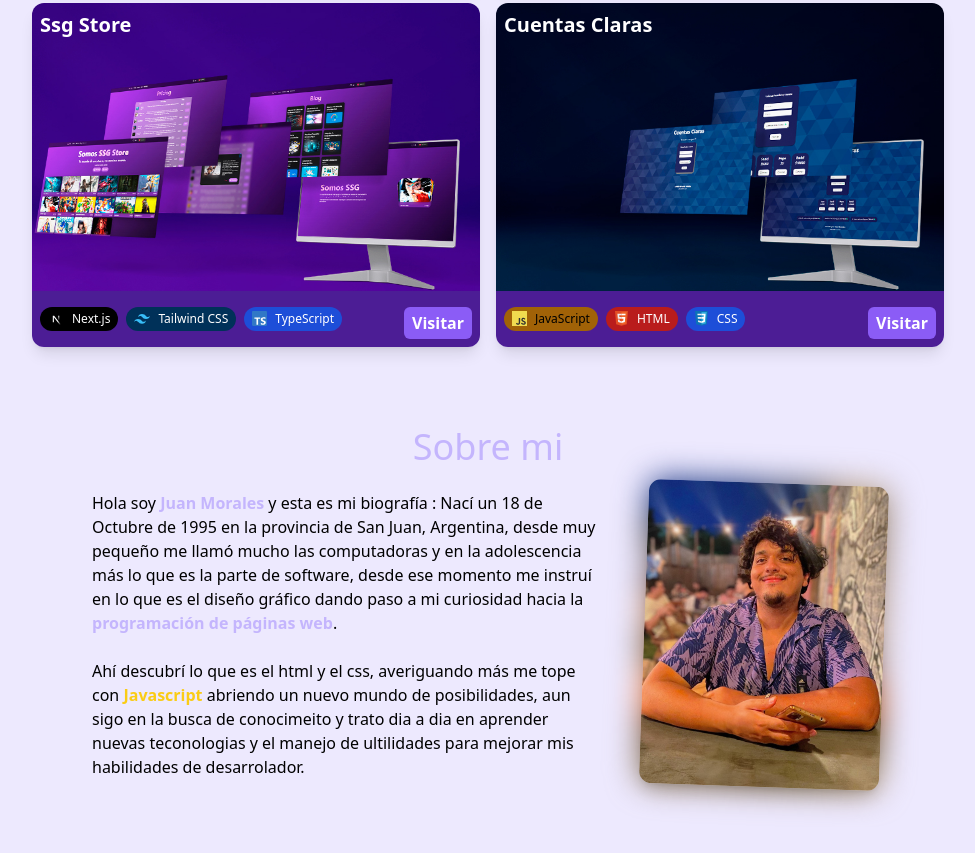
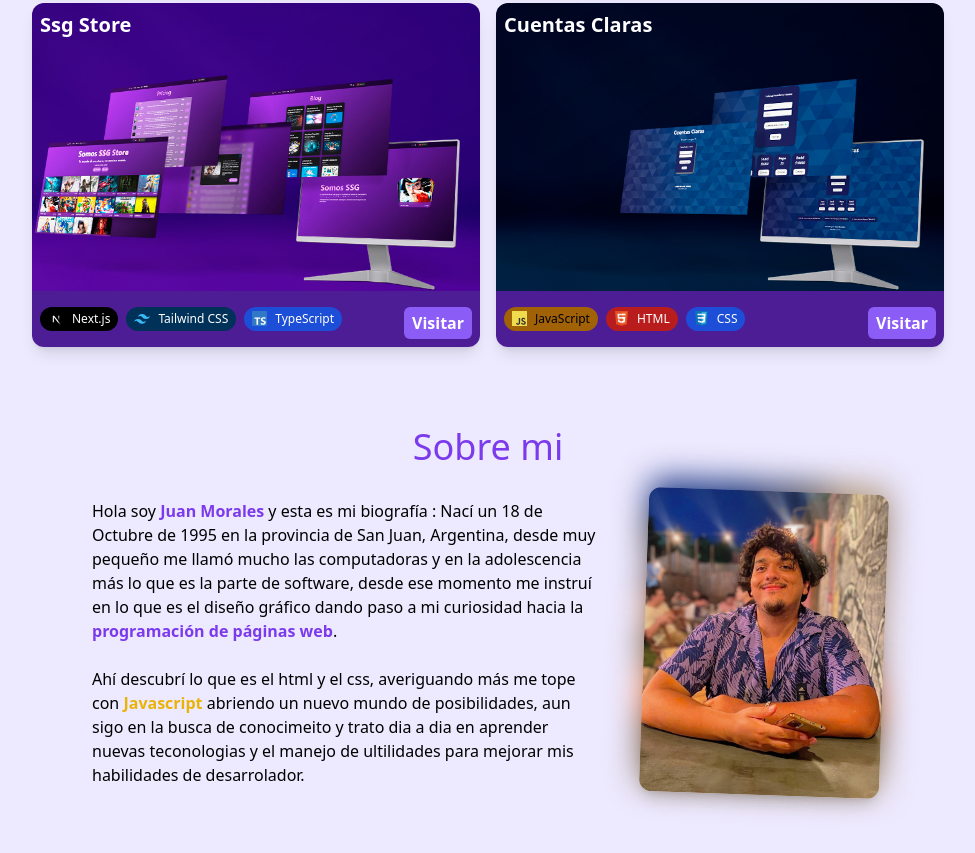
Before and after one commit to Juanmorales1810/portfolioAstro, an Astro site: page / in a window 1280 px wide. Shown: the part 1917-2770 px from the top of the page, without its empty margins (152-1127 px from the left). Before the commit the page ends 2744 px from the top, so only its background shows below. Built offline with nearby package versions, Linux system fonts and the light colour scheme; Astro itself is replaced by a stand-in of ours; what tailwindcss-animated would draw is missing.

```diff
--- a/src/components/Experience.astro
+++ b/src/components/Experience.astro
@@ -27,12 +27,12 @@
     {
         experiencia.map((exp, index) => (
             <li class="mb-10 ms-4">
-                <div class="absolute w-3 h-3 bg-blue-700 rounded-full mt-1.5 -start-1.5 border border-black dark:border-blue-100 dark:bg-blue-100" />
-                <div class="absolute w-3 h-3 bg-blue-200 rounded-full mt-1.5 -start-1.5 border border-white dark:border-blue-100 dark:bg-blue-100 blur-md" />
+                <div class="absolute w-3 h-3 bg-violet-400 rounded-full mt-1.5 -start-1.5 border border-white dark:border-blue-100 dark:bg-blue-100" />
+                <div class="absolute w-3 h-3 bg-violet-700 rounded-full mt-1.5 -start-1.5 border border-white blur-sm dark:border-blue-100 dark:bg-blue-100 dark:blur-md" />
                 <time class="mb-1 text-md font-normal leading-none text-gray-700 dark:text-gray-300">
                     {exp.fecha}
                 </time>
-                <h3 class="text-2xl font-semibold bg-gradient-to-br from-blue-600 to-blue-900 bg-clip-text text-transparent dark:from-violet-200 dark:to-violet-400">
+                <h3 class="text-2xl font-semibold bg-gradient-to-br from-violet-500 to-violet-900 bg-clip-text text-transparent dark:from-violet-200 dark:to-violet-400">
                     {exp.puesto}
                 </h3>
                 <p class="mt-4 text-base font-semibold dark:font-normal text-gray-900 dark:text-gray-200 text-pretty">
--- a/src/components/Hero.astro
+++ b/src/components/Hero.astro
@@ -35,7 +35,7 @@
                     </div>
                 </div>
                 <h1
-                    class="text-4xl font-bold bg-gradient-to-br from-blue-600 to-blue-900 bg-clip-text text-transparent dark:from-violet-300 dark:to-violet-400 drop-shadow-[0_0px_7px_rgba(120,15,100,0.55)] pb-4"
+                    class="text-4xl font-bold bg-gradient-to-br from-violet-500 to-violet-900 bg-clip-text text-transparent dark:from-violet-300 dark:to-violet-400 drop-shadow-[0_0px_7px_rgba(120,15,100,0.55)] pb-4"
                 >
                     Soy Juan Morales.
                 </h1>
--- a/src/components/SobreMi.astro
+++ b/src/components/SobreMi.astro
@@ -3,29 +3,31 @@
 ---
 
 <div
-    class="flex flex-col justify-center items-center gap-4 w-full max-w-5xl md:gap-10 md:flex-row"
+    class="flex flex-col justify-center items-center group gap-4 w-full max-w-5xl md:gap-10 md:flex-row pb-6"
 >
-    <div class="text-md md:w-1/2">
+    <div class="text-md text-black font-medium dark:text-white md:w-1/2">
         <p>
-            Hola soy <strong class="text-violet-300">Juan Morales</strong> y esta
-            es mi biografía : Nací un 18 de Octubre de 1995 en la provincia de San
-            Juan, Argentina, desde muy pequeño me llamó mucho las computadoras y
-            en la adolescencia más lo que es la parte de software, desde ese momento
+            Hola soy <strong class="text-violet-600 dark:text-violet-300"
+                >Juan Morales</strong
+            > y esta es mi biografía : Nací un 18 de Octubre de 1995 en la provincia
+            de San Juan, Argentina, desde muy pequeño me llamó mucho las computadoras
+            y en la adolescencia más lo que es la parte de software, desde ese momento
             me instruí en lo que es el diseño gráfico dando paso a mi curiosidad
-            hacia la <strong class="text-violet-300"
+            hacia la <strong class="text-violet-600 dark:text-violet-300"
                 >programación de páginas web</strong
             >.
         </p>
         <br />
         <p>
             Ahí descubrí lo que es el html y el css, averiguando más me tope con
-            <strong class="text-yellow-400">Javascript</strong> abriendo un nuevo
-            mundo de posibilidades, aun sigo en la busca de conocimeito y trato dia
-            a dia en aprender nuevas teconologias y el manejo de ultilidades para
-            mejorar mis habilidades de desarrolador.
+            <strong class="text-yellow-500 dark:text-yellow-400"
+                >Javascript</strong
+            > abriendo un nuevo mundo de posibilidades, aun sigo en la busca de conocimeito
+            y trato dia a dia en aprender nuevas teconologias y el manejo de ultilidades
+            para mejorar mis habilidades de desarrolador.
         </p>
     </div>
-    <div class="relative group transition-opacity">
+    <div class="relative transition-opacity py-2">
         <img
             src="/SobreMi.jpg"
             alt="Yo en un barcito en San Juan"
--- a/src/components/icons/Arrow.astro
+++ b/src/components/icons/Arrow.astro
@@ -4,13 +4,13 @@
     height="48px"
     viewBox="0 0 24 24"
     fill="none"
-    class="arrow"
+    class="arrow fill-black dark:fill-white"
 >
     <path
         fill-rule="evenodd"
         clip-rule="evenodd"
         d="M7.25007 2.38782C8.54878 2.0992 10.1243 2 12 2C13.8757 2 15.4512 2.0992 16.7499 2.38782C18.06 2.67897 19.1488 3.176 19.9864 4.01358C20.824 4.85116 21.321 5.94002 21.6122 7.25007C21.9008 8.54878 22 10.1243 22 12C22 13.8757 21.9008 15.4512 21.6122 16.7499C21.321 18.06 20.824 19.1488 19.9864 19.9864C19.1488 20.824 18.06 21.321 16.7499 21.6122C15.4512 21.9008 13.8757 22 12 22C10.1243 22 8.54878 21.9008 7.25007 21.6122C5.94002 21.321 4.85116 20.824 4.01358 19.9864C3.176 19.1488 2.67897 18.06 2.38782 16.7499C2.0992 15.4512 2 13.8757 2 12C2 10.1243 2.0992 8.54878 2.38782 7.25007C2.67897 5.94002 3.176 4.85116 4.01358 4.01358C4.85116 3.176 5.94002 2.67897 7.25007 2.38782ZM13 8C13 7.44772 12.5523 7 12 7C11.4477 7 11 7.44772 11 8L11 13.5858L9.70711 12.2929C9.31658 11.9024 8.68342 11.9024 8.29289 12.2929C7.90237 12.6834 7.90237 13.3166 8.29289 13.7071L11.2059 16.6201C11.2209 16.6351 11.2363 16.6497 11.252 16.6637C11.4352 16.87 11.7024 17 12 17C12.2976 17 12.5648 16.87 12.748 16.6637C12.7637 16.6497 12.7791 16.6351 12.7941 16.6201L15.7071 13.7071C16.0976 13.3166 16.0976 12.6834 15.7071 12.2929C15.3166 11.9024 14.6834 11.9024 14.2929 12.2929L13 13.5858L13 8Z"
-        fill="#ffffff"></path>
+    ></path>
 </svg>
 <style>
     .arrow {
--- a/src/layouts/Layout.astro
+++ b/src/layouts/Layout.astro
@@ -39,7 +39,7 @@
         />
         <meta name="twitter:title" content={title} />
         <meta name="twitter:description" content={description} />
-        <meta name="twitter:image" content="/Metadata.jpg" />
+        <meta name="twitter:image" content="/public/Metadata.jpg" />
     </head>
     <body class="bg-violet-100 dark:bg-blue-950">
         <Nav />
--- a/src/pages/index.astro
+++ b/src/pages/index.astro
@@ -27,7 +27,9 @@
             id="experiencia"
             data-section="experiencia"
         >
-            <h2 class="pb-4 text-4xl text-violet-400">Experiencia</h2>
+            <h2 class="pb-4 text-4xl text-violet-600 dark:text-violet-300">
+                Experiencia
+            </h2>
             <Experience />
         </section>
         <section
@@ -35,7 +37,9 @@
             id="proyectos"
             data-section="proyectos"
         >
-            <h2 class="pb-4 text-4xl text-violet-300">Proyectos</h2>
+            <h2 class="pb-4 text-4xl text-violet-600 dark:text-violet-300">
+                Proyectos
+            </h2>
             <Proyectos />
         </section>
         <section
@@ -43,7 +47,9 @@
             id="sobre-mi"
             data-section="sobre-mi"
         >
-            <h2 class="pb-4 text-4xl text-violet-300">Sobre mi</h2>
+            <h2 class="pb-4 text-4xl text-violet-600 dark:text-violet-300">
+                Sobre mi
+            </h2>
             <SobreMi />
         </section>
     </main>
```
